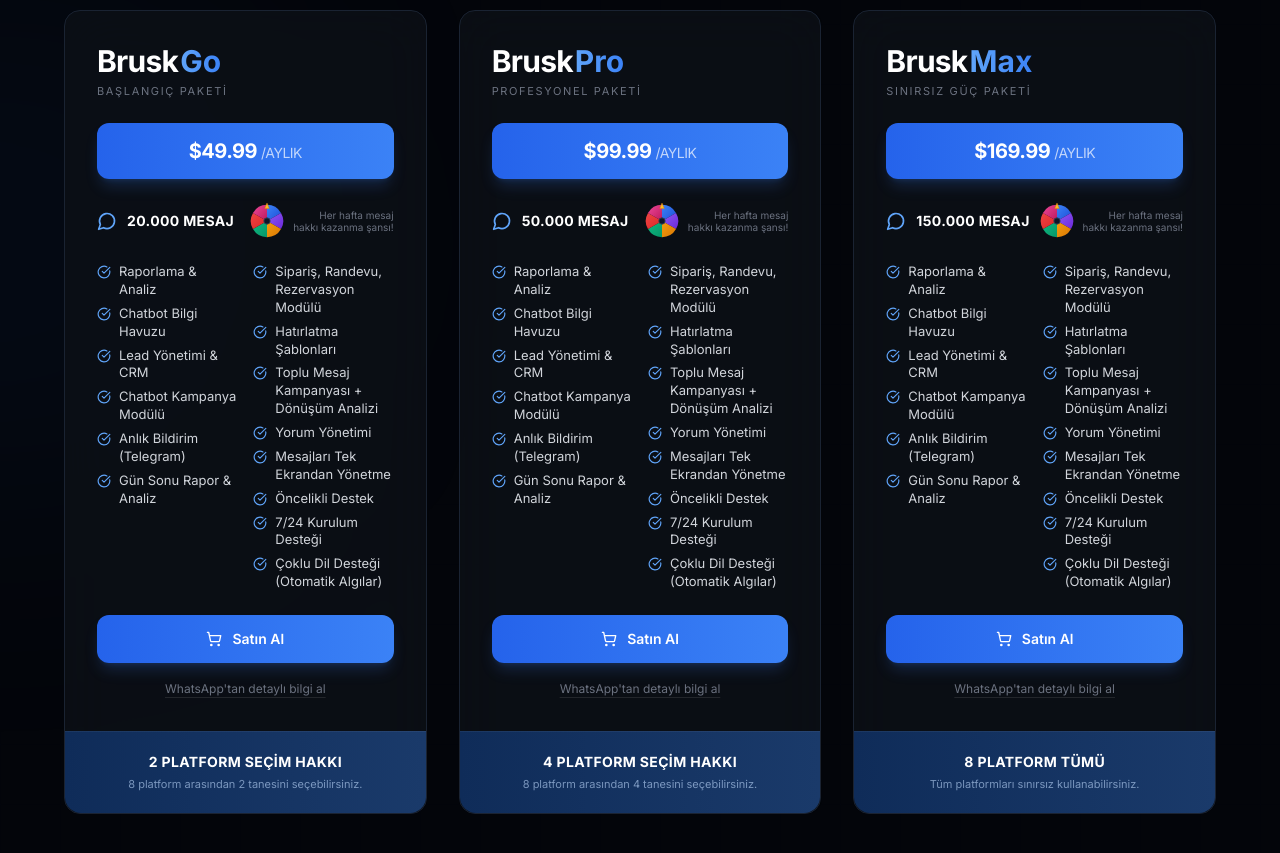
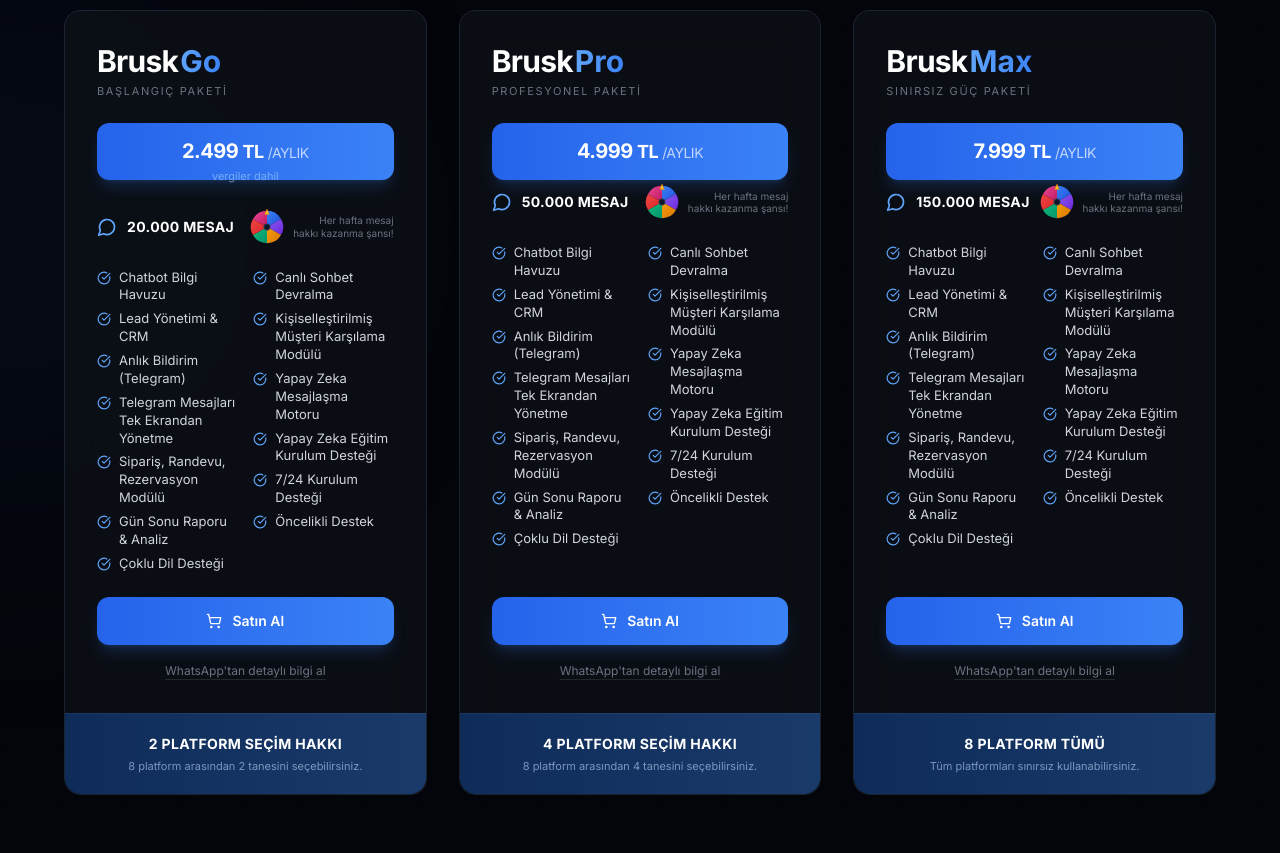
Before and after one commit to kutlurecep766-afk/bruskapp-frontend, a Next.js app: page / in a window 1280 px wide. Shown: the part 4160-5013 px from the top of the page. Built offline with nearby package versions, Linux system fonts and the light colour scheme; no server answers.

Commit message:
feat: update pricing to TL and refresh module list

```diff
--- a/src/components/landing/pricing.tsx
+++ b/src/components/landing/pricing.tsx
@@ -17,58 +17,60 @@
     nameBase: 'Brusk',
     nameSuffix: 'Go',
     subtitle: 'BAŞLANGIÇ PAKETİ',
-    price: '49.99',
+    price: '2.499',
     period: 'AYLIK',
+    priceNote: 'vergiler dahil',
     messageLimit: '20.000',
     platformLabel: '2 PLATFORM SEÇİM HAKKI',
     platformDesc: '8 platform arasından 2 tanesini seçebilirsiniz.',
-    waMsg: 'Merhaba, BruskGo paketi ($49.99/ay) hakkında bilgi almak istiyorum.',
+    waMsg: 'Merhaba, BruskGo paketi (2.499 TL/ay) hakkında bilgi almak istiyorum.',
     checkoutUrl: null,
   },
   {
     nameBase: 'Brusk',
     nameSuffix: 'Pro',
     subtitle: 'PROFESYONEL PAKETİ',
-    price: '99.99',
+    price: '4.999',
     period: 'AYLIK',
+    priceNote: '',
     messageLimit: '50.000',
     platformLabel: '4 PLATFORM SEÇİM HAKKI',
     platformDesc: '8 platform arasından 4 tanesini seçebilirsiniz.',
-    waMsg: 'Merhaba, BruskPro paketi ($99.99/ay) hakkında bilgi almak istiyorum.',
+    waMsg: 'Merhaba, BruskPro paketi (4.999 TL/ay) hakkında bilgi almak istiyorum.',
     checkoutUrl: null,
   },
   {
     nameBase: 'Brusk',
     nameSuffix: 'Max',
     subtitle: 'SINIRSIZ GÜÇ PAKETİ',
-    price: '169.99',
+    price: '7.999',
     period: 'AYLIK',
+    priceNote: '',
     messageLimit: '150.000',
     platformLabel: '8 PLATFORM TÜMÜ',
     platformDesc: 'Tüm platformları sınırsız kullanabilirsiniz.',
-    waMsg: 'Merhaba, BruskMax paketi ($169.99/ay) hakkında bilgi almak istiyorum.',
+    waMsg: 'Merhaba, BruskMax paketi (7.999 TL/ay) hakkında bilgi almak istiyorum.',
     checkoutUrl: null,
   },
 ]
 
 const featuresLeft = [
-  'Raporlama & Analiz',
   'Chatbot Bilgi Havuzu',
   'Lead Yönetimi & CRM',
-  'Chatbot Kampanya Modülü',
   'Anlık Bildirim (Telegram)',
-  'Gün Sonu Rapor & Analiz',
+  'Telegram Mesajları Tek Ekrandan Yönetme',
+  'Sipariş, Randevu, Rezervasyon Modülü',
+  'Gün Sonu Raporu & Analiz',
+  'Çoklu Dil Desteği',
 ]
 
 const featuresRight = [
-  'Sipariş, Randevu, Rezervasyon Modülü',
-  'Hatırlatma Şablonları',
-  'Toplu Mesaj Kampanyası + Dönüşüm Analizi',
-  'Yorum Yönetimi',
-  'Mesajları Tek Ekrandan Yönetme',
+  'Canlı Sohbet Devralma',
+  'Kişiselleştirilmiş Müşteri Karşılama Modülü',
+  'Yapay Zeka Mesajlaşma Motoru',
+  'Yapay Zeka Eğitim Kurulum Desteği',
+  '7/24 Kurulum Desteği',
   'Öncelikli Destek',
-  '7/24 Kurulum Desteği',
-  'Çoklu Dil Desteği (Otomatik Algılar)',
 ]
 
 export default function Pricing() {
@@ -113,10 +115,11 @@
                 </div>
                 <p className="text-[11px] text-gray-500 tracking-[0.15em] mb-6">{plan.subtitle}</p>
 
-                <div className="w-full bg-gradient-to-r from-blue-600 to-blue-500 text-white text-center py-3.5 rounded-xl font-bold text-xl tracking-tight mb-6 shadow-lg shadow-blue-500/20">
-                  ${plan.price}
+                <div className="w-full bg-gradient-to-r from-blue-600 to-blue-500 text-white text-center py-3.5 rounded-xl font-bold text-xl tracking-tight mb-1 shadow-lg shadow-blue-500/20">
+                  {plan.price} <span className="text-lg">TL</span>
                   <span className="text-white/70 text-sm font-normal ml-1">/{plan.period}</span>
                 </div>
+                {plan.priceNote && <p className="text-[11px] text-blue-300/70 text-center mb-6 -mt-4">{plan.priceNote}</p>}
 
                 <div className="flex items-center justify-between mb-6">
                   <div className="flex items-center gap-2.5">
```
